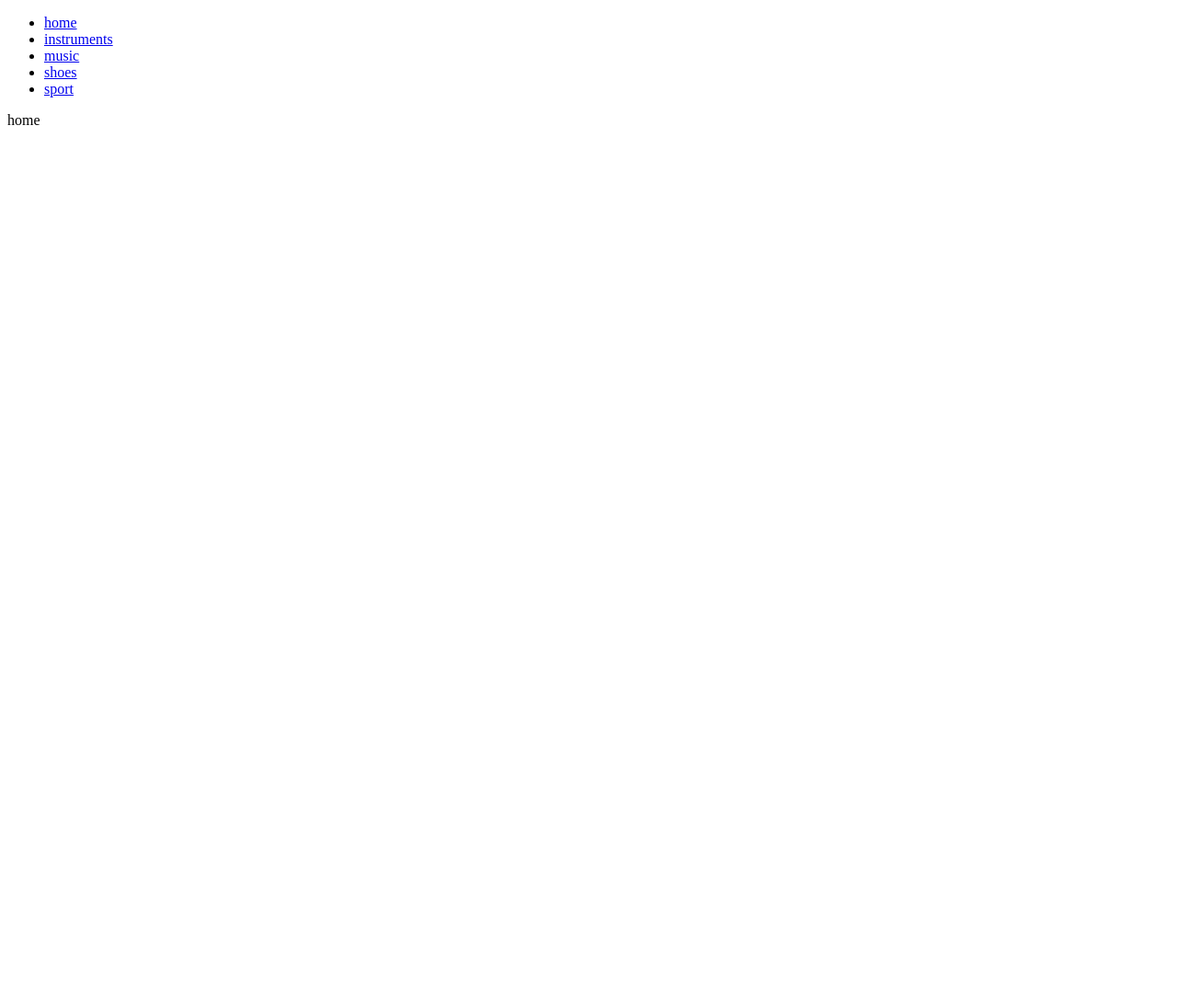
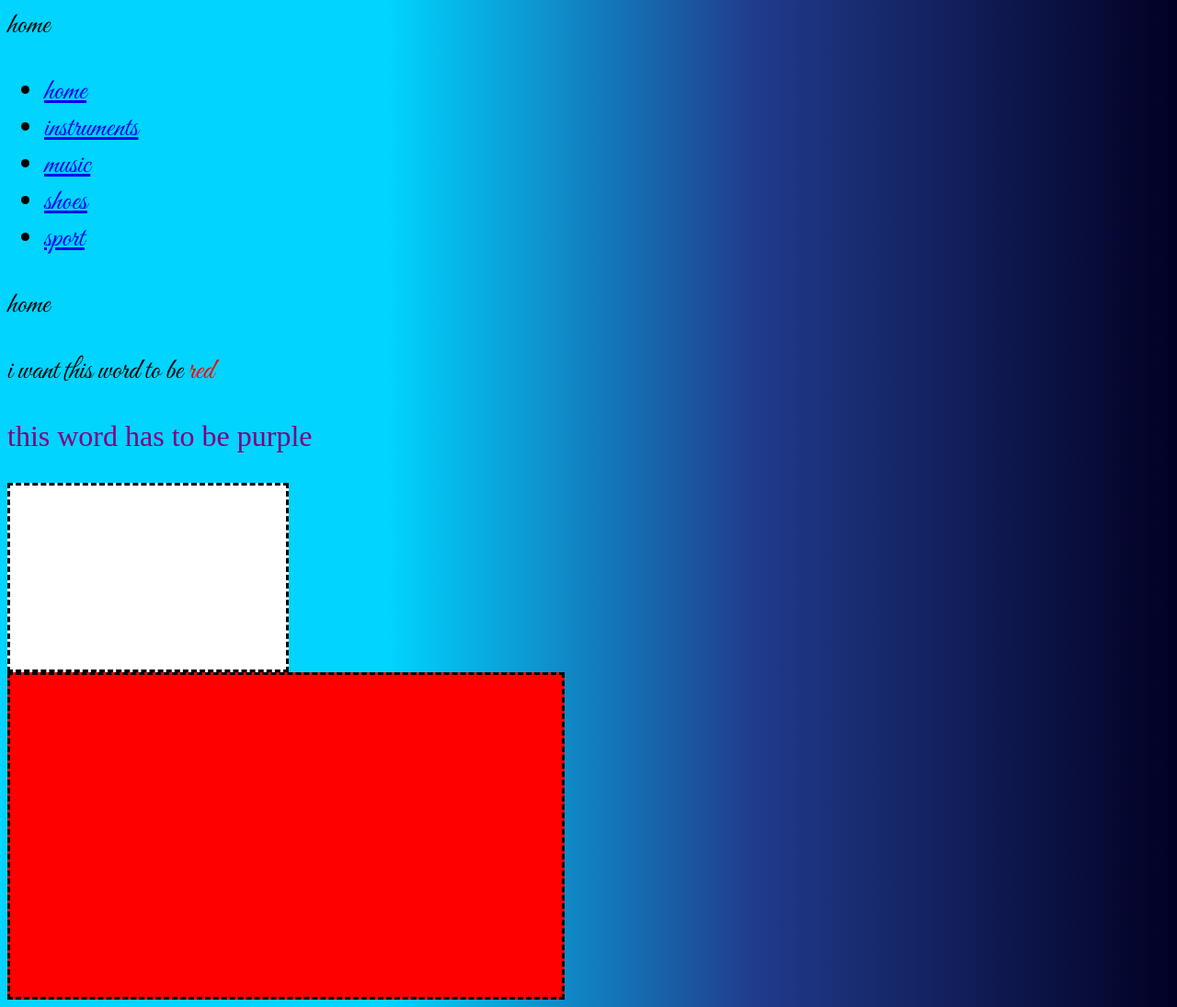
Before and after one commit to J9hhhhhh/personalproject, a plain HTML site: page index.html in a window 1280 px wide. Shown: the whole page at 92% size. Before the commit the page ends 800 px from the top, so only its background shows below. Drawn offline with Linux system fonts and the light colour scheme; a web font is replaced by a local one.

Commit message:
inital commit

```diff
--- a/index.html
+++ b/index.html
@@ -3,9 +3,14 @@
   <head>
     <meta charset="UTF-8" />
     <meta name="viewport" content="width=device-width, initial-scale=1.0" />
+    <link rel="stylesheet" href="main.css" />
+    <link href="https://fonts.googleapis.com/css2?family=Great+Vibes&display=swap" rel="stylesheet"
     <title>home</title>
   </head>
+
   <body>
+
+
     <nav>
       <ul>
         <li>
@@ -28,6 +33,11 @@
 
     <div>
       <p>home</p>
+      <P>i want this word to be <span style ="color: red;">red</span></P>
+      <span style="color: purple; font-family:'rye';">
+        <P> this word has to be <span style ="color: purple; font-family:'Chokokutai';">purple</span></P>
     </div>
+  <div class="cat"></div>
+  <div class="other"></div>
   </body>
 </html>
--- /dev/null
+++ b/main.css
@@ -0,0 +1,29 @@
+@import url("https://fonts.googleapis.com/css2?family=Chokokutai&family=Great+Vibes&display=swap");
+
+body {
+  background: rgb(0, 212, 255);
+  background: linear-gradient(
+    90deg,
+    rgba(0, 212, 255, 1) 33%,
+    rgba(32, 59, 140, 1) 64%,
+    rgba(2, 0, 36, 1) 100%
+  );
+  font-family: "Great Vibes";
+  color: black;
+  font-size: xx-large;
+  text-decoration: none;
+}
+
+.cat {
+  height: 200px;
+  width: 300px;
+  background-color: white;
+  border: black 3px dashed;
+}
+
+.other {
+  height: 350px;
+  width: 600px;
+  background-color: red;
+  border: black 3px dashed;
+}
```
Also changed, not shown: instruments.html (+1 -0 lines), music.html (+1 -0 lines), shoes.html (+1 -0 lines), sport.html (+1 -0 lines).
